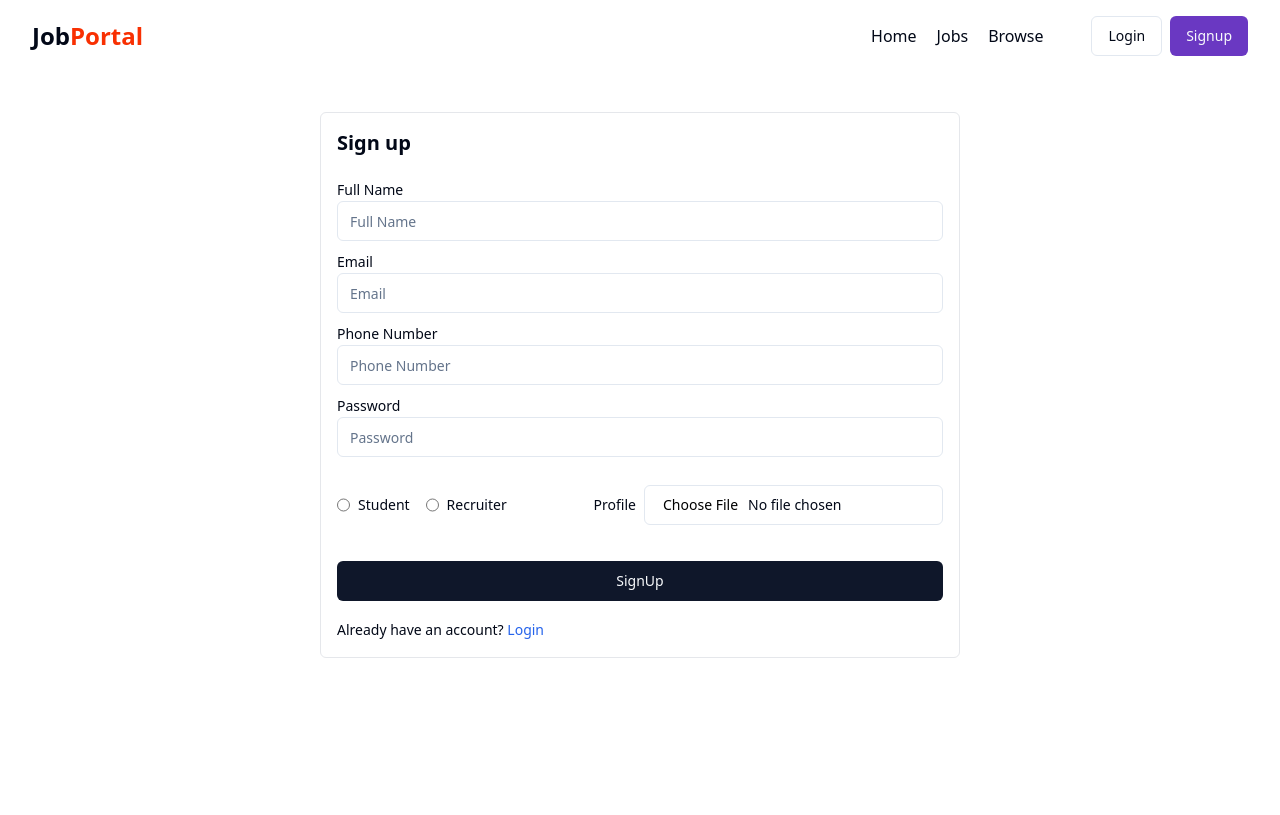
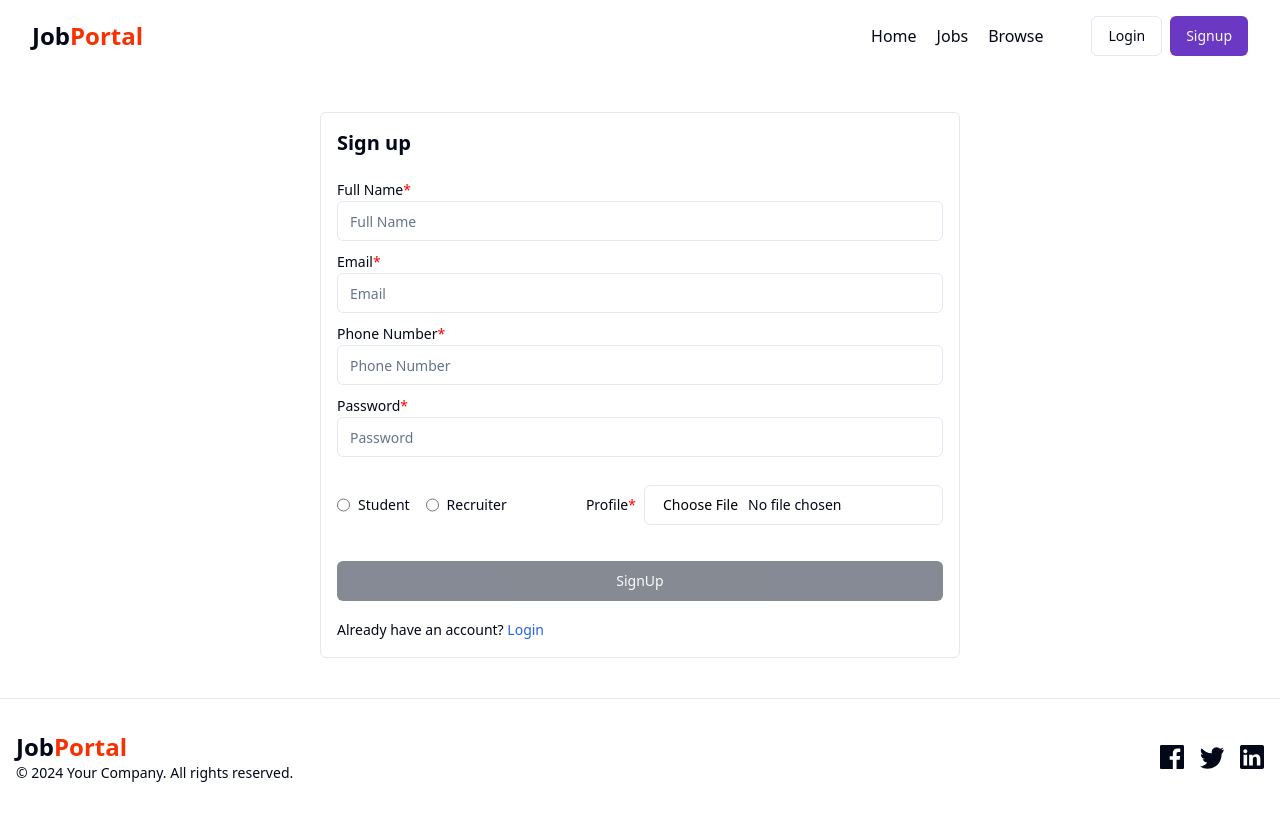
Before and after one commit to rohitsingh93300/jobportal, a React (Vite) app in the folder frontend/: page /signup in a window 1280 px wide. Built offline with nearby package versions, Linux system fonts and the light colour scheme.

Commit message:
fixed signup

```diff
--- a/frontend/src/components/auth/Login.jsx
+++ b/frontend/src/components/auth/Login.jsx
@@ -10,6 +10,7 @@ import axios from 'axios'
 import { useDispatch, useSelector } from 'react-redux'
 import { setLoading, setUser } from '@/redux/authSlice'
 import { Loader2 } from 'lucide-react'
+import Footer from '../shared/Footer'
 
 const Login = () => {
 
@@ -50,12 +51,12 @@ const Login = () => {
     return (
         <div >
             <Navbar />
-            <div className='flex items-center justify-center max-w-7xl mx-auto px-4 md:px-0'>
-                <form onSubmit={submitHandler} className='md:w-1/2 border border-gray-200 rounded-md p-4 my-10'>
+            <div className='flex items-center justify-center max-w-xl md:max-w-7xl px-4 md:px-0'>
+                <form onSubmit={submitHandler} className='w-full md:w-1/2 border border-gray-200 rounded-md p-4 my-10'>
                     <h1 className='font-bold text-xl mb-5'>Login</h1>
 
                     <div className='my-2'>
-                        <Label>Email</Label>
+                        <Label className="required">Email</Label>
                         <Input
                             type="email"
                             name="email"
@@ -65,7 +66,7 @@ const Login = () => {
                     </div>
 
                     <div className='my-2'>
-                        <Label>Password</Label>
+                        <Label className="required">Password</Label>
                         <Input
                             type="password"
                             name="password"
@@ -107,6 +108,7 @@ const Login = () => {
                     <span className='text-sm'>Don't have an account? <Link to="/signup" className="text-blue-600">Signup</Link></span>
                 </form>
             </div>
+            <Footer/>
         </div>
     )
 }
--- a/frontend/src/components/auth/Signup.jsx
+++ b/frontend/src/components/auth/Signup.jsx
@@ -10,6 +10,7 @@ import axios from 'axios'
 import { useDispatch, useSelector } from 'react-redux'
 import { setLoading } from '@/redux/authSlice'
 import { Loader2 } from 'lucide-react'
+import Footer from '../shared/Footer'
 
 const Signup = () => {
 
@@ -56,6 +57,7 @@ const Signup = () => {
             }
         } catch (error) {
             console.log(error);
+            toast.error(error.response.data.message)
         } finally {
             dispatch(setLoading(false));
         }
@@ -67,7 +69,7 @@ const Signup = () => {
                 <form onSubmit={submitHandler} className='md:w-1/2 border border-gray-200 rounded-md p-4 my-10'>
                     <h1 className='font-bold text-xl mb-5'>Sign up</h1>
                     <div className='my-2'>
-                        <Label>Full Name</Label>
+                        <Label className="required">Full Name</Label>
                         <Input type="text"
                             value={input.fullname}
                             name="fullname"
@@ -76,7 +78,7 @@ const Signup = () => {
                         />
                     </div>
                     <div className='my-2'>
-                        <Label>Email</Label>
+                        <Label className="required">Email</Label>
                         <Input
                             type="email"
                             value={input.email}
@@ -85,7 +87,7 @@ const Signup = () => {
                             placeholder="Email" />
                     </div>
                     <div className='my-2'>
-                        <Label>Phone Number</Label>
+                        <Label className="required">Phone Number</Label>
                         <Input
                             type="number"
                             value={input.phoneNumber}
@@ -94,7 +96,7 @@ const Signup = () => {
                             placeholder="Phone Number" />
                     </div>
                     <div className='my-2'>
-                        <Label>Password</Label>
+                        <Label className="required">Password</Label>
                         <Input
                             type="password"
                             value={input.password}
@@ -130,7 +132,7 @@ const Signup = () => {
                             </div>
                         </RadioGroup>
                         <div className='flex items-center gap-2 '>
-                            <Label>Profile</Label>
+                            <Label className="required">Profile</Label>
                             <Input
                                 accept="image/*"
                                 type="file"
@@ -141,11 +143,12 @@ const Signup = () => {
                     </div>
                     {
                         loading ? <Button className="w-full my-4"><Loader2 className='mr-2 h-4 w-4 animate-spin' />Please wait</Button> :
-                            <Button type="submit" className="w-full my-4">SignUp</Button>
+                            <Button type="submit" disabled={!(input.file && input.role && input.fullname && input.email && input.phoneNumber && input.password)} className="w-full my-4">SignUp</Button>
                     }
                     <span className='text-sm'>Already have an account? <Link to="/login" className="text-blue-600">Login</Link></span>
                 </form>
             </div>
+            <Footer/>
         </div>
     )
 }
--- a/frontend/src/components/shared/Footer.jsx
+++ b/frontend/src/components/shared/Footer.jsx
@@ -6,7 +6,9 @@ const Footer = () => {
       <div className="container mx-auto px-4">
         <div className="flex flex-col md:flex-row justify-between items-center">
           <div className="mb-4 md:mb-0">
-            <h2 className="text-xl font-bold">Job Hunt</h2>
+            <div onClick={() => navigate('/')} className='cursor-pointer'>
+              <h1 className='text-2xl font-bold md:text-start text-center'>Job<span className='text-[#F83002]'>Portal</span></h1>
+            </div>
             <p className="text-sm">© 2024 Your Company. All rights reserved.</p>
           </div>
 
--- a/frontend/src/index.css
+++ b/frontend/src/index.css
@@ -73,3 +73,7 @@
     width: 100%;
     position: absolute;
 }
+.required::after {
+  content: "*";
+  color: red;
+}
```
